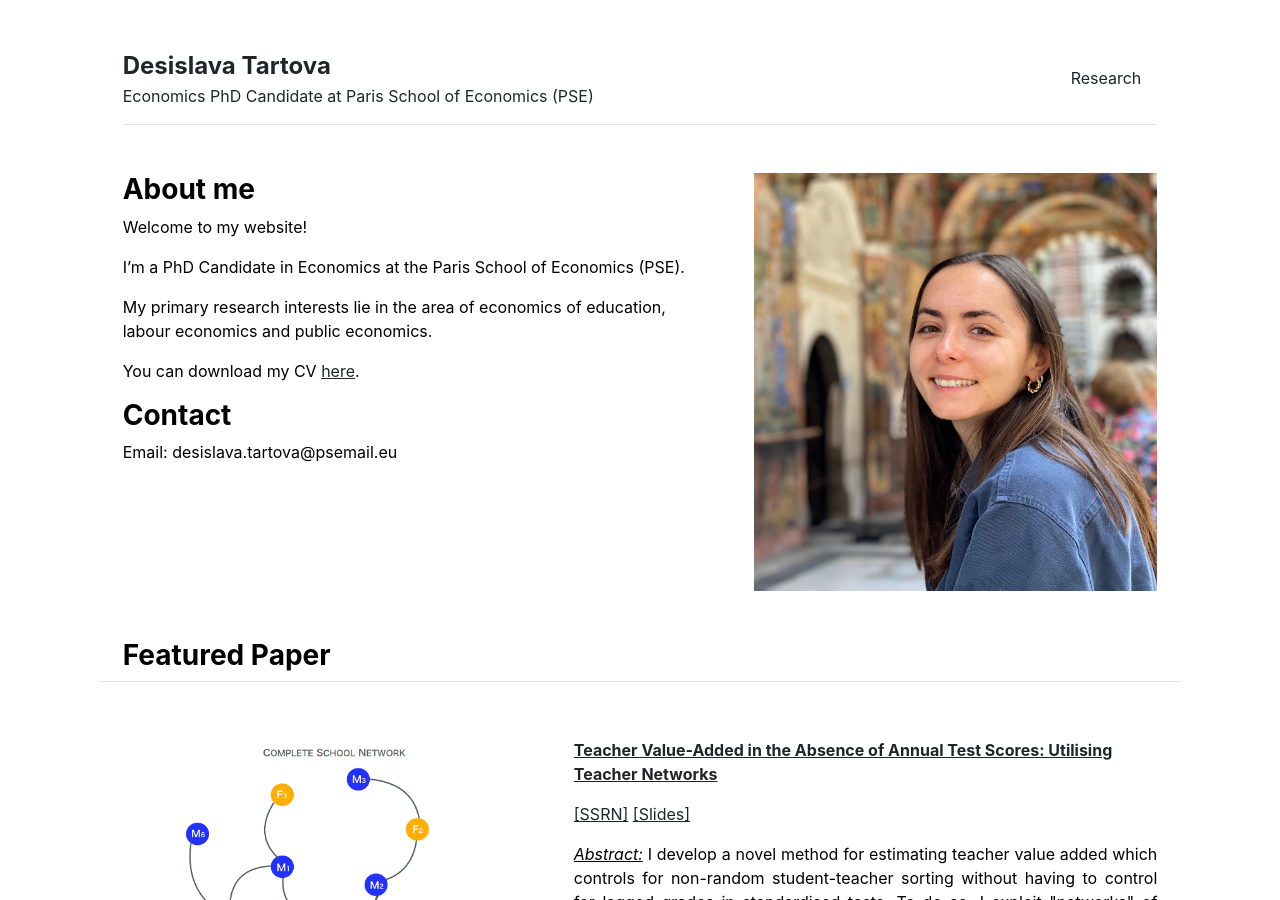
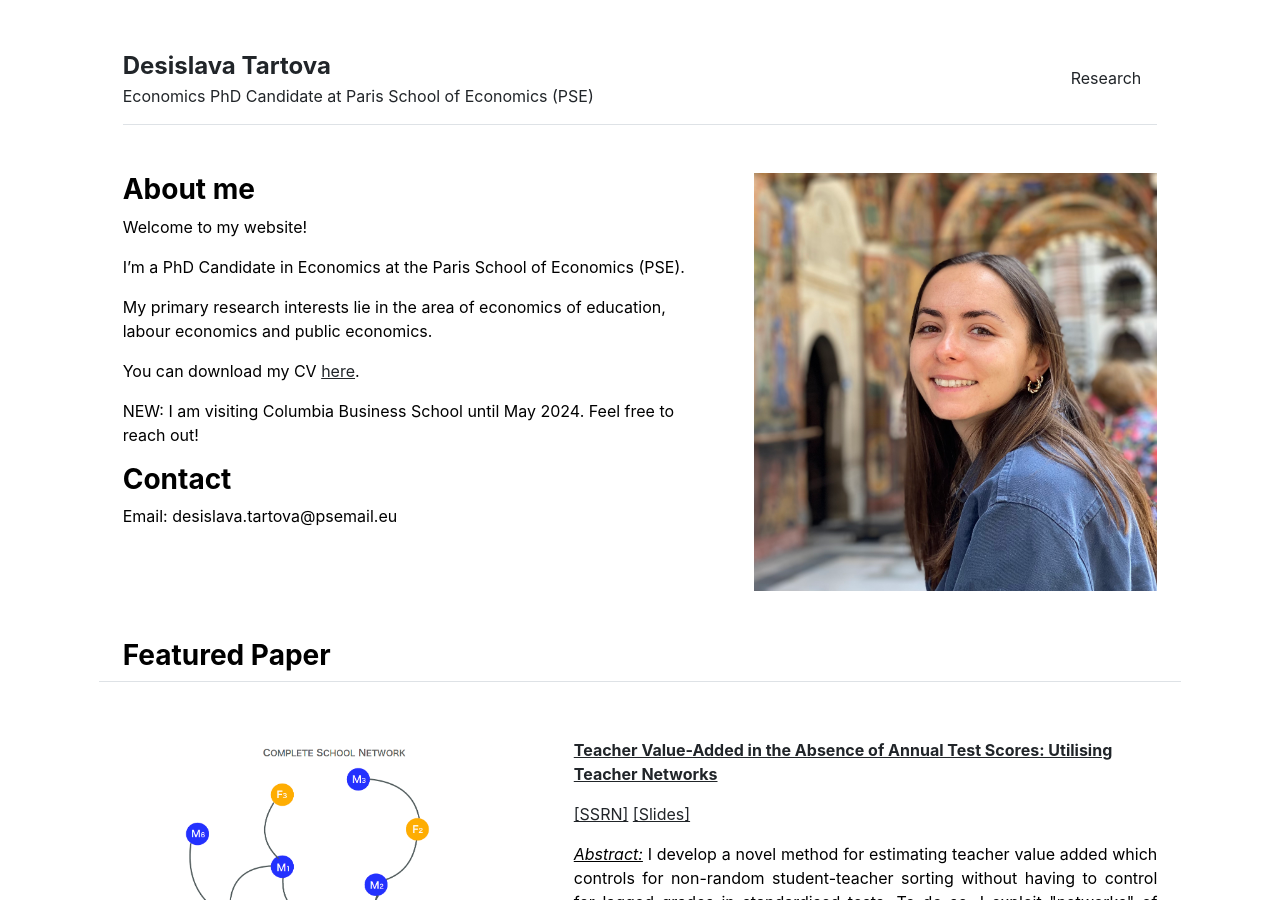
Before and after one commit to desislavatartova/desislavatartova.github.io, a Jekyll site: the page built from index.md, in a window 1280 px wide and 900 px high. Built offline with Jekyll 4.4.1, drawn with Linux system fonts in a browser that asks for light colours.

Commit message:
Update home.html

```diff
--- a/_layouts/home.html
+++ b/_layouts/home.html
@@ -9,6 +9,8 @@ layout: default
     I’m a PhD Candidate in Economics at the Paris School of Economics (PSE). <p></p>
     My primary research interests lie in the area of economics of education, labour economics and public economics. <p></p>
     You can download my CV <a href="http://desislavatartova.github.io/pdf/CV_DTARTOVA.pdf" target="_blank">here</a>.
+	   <p></p>
+	NEW: I am visiting Columbia Business School until May 2024. Feel free to reach out!
 	   <p></p>
     <h3 class="fw-bold">Contact</h3>
     Email: desislava.tartova@psemail.eu
```
